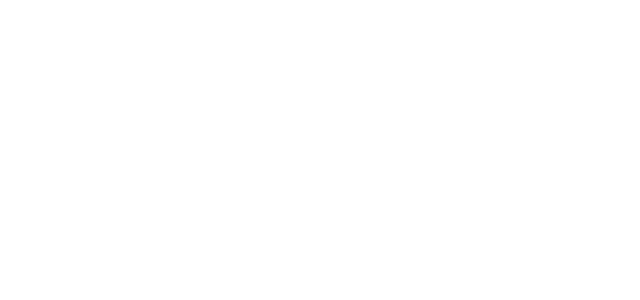
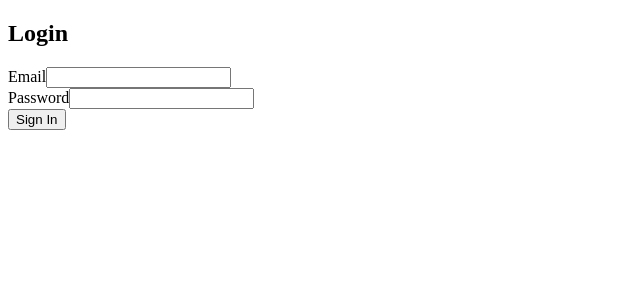
Before and after one commit to Wallace143900/react-authentication-and-profile, a React (Vite) app: page / in a window 1280 px wide. Shown: the top 300 px of the page, without its empty margins (0-640 px from the left). Built offline with nearby package versions, Linux system fonts and the light colour scheme.

Commit message:
Adicionar roteamento para páginas de Login e Home
- Implementar roteamento usando BrowserRouter, Routes e Route da biblioteca react-router-dom
- Definir rotas para as páginas de Login e Home
- Configurar uma rota curinga para redirecionar para a página de Login em caso de rota inválida

```diff
--- a/src/App.tsx
+++ b/src/App.tsx
@@ -1,10 +1,19 @@
+import React from 'react';
+import { BrowserRouter as Router, Routes, Route } from 'react-router-dom';
+import Login from './components/pages/Login';
+import Home from './components/pages/home';
 
 
-function App() {
+const App: React.FC = () => {
+  return (
+    <Router>
+      <Routes>
+        <Route path="/login" element={<Login />} />
+        <Route path="/home" element={<Home />} />
+        <Route path="*" element={<Login />} />
+      </Routes>
+    </Router>
+  );
+};
 
-  return (
-    <></>
-  )
-}
-
-export default App
+export default App;
```
